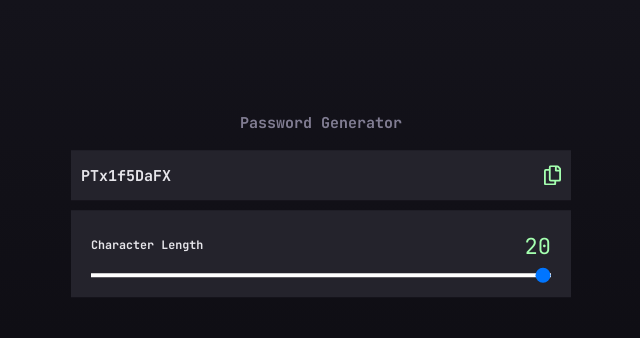
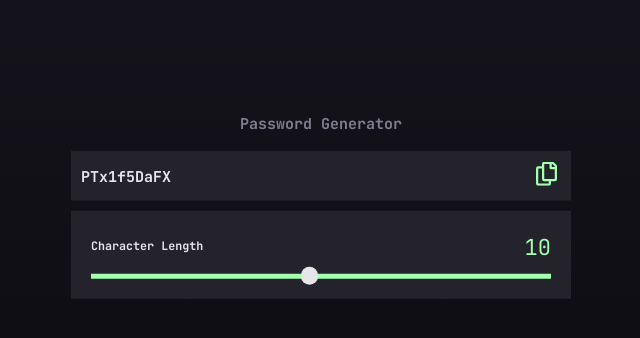
Before and after one commit to Hugo-Farias/password-generator, a React (Vite) app: page / in a window 1280 px wide. Shown: the top 338 px of the page, without its empty margins (319-959 px from the left). Built offline with nearby package versions, Linux system fonts and the light colour scheme.

Commit message:
UI progress on slider

```diff
--- a/src/_variables.scss
+++ b/src/_variables.scss
@@ -5,3 +5,4 @@
 
 $color-primary: #a4ffaf;
 $color-window: #24232c;
+$color-font: #e6e5ea;
--- a/src/components/InputField.scss
+++ b/src/components/InputField.scss
@@ -1,6 +1,9 @@
 @import "../variables";
 
 .input-field {
+  position: relative;
+  overflow: hidden;
+
   & > .title {
     @include flex-center;
     margin-bottom: 1.5rem;
@@ -24,6 +27,21 @@
       font-size: 1.5rem;
     }
 
+    & > .button-copy {
+      transition: background-color 0.2s ease-in-out;
+      position: absolute;
+      right: 0.3rem;
+      background-color: transparent;
+      border: none;
+      cursor: pointer;
+      height: 50%;
+      aspect-ratio: 1;
+
+      &:hover {
+        background-color: rgba(255, 255, 255, 0.15);
+      }
+    }
+
     & > img {
       height: 2rem;
     }
--- a/src/components/InputField.tsx
+++ b/src/components/InputField.tsx
@@ -7,7 +7,9 @@ function InputField() {
       <h1 className="title">Password Generator</h1>
       <div className="result">
         <h2 className="password">PTx1f5DaFX</h2>
-        <img alt="Copy Icon" src={copySvg} />
+        <button className="button-copy">
+          <img alt="Copy Icon" src={copySvg} />
+        </button>
       </div>
     </div>
   );
--- a/src/components/Options.scss
+++ b/src/components/Options.scss
@@ -21,20 +21,26 @@
 
   & > .slider {
     width: 100%;
-    height: 0.4rem;
+    height: 0.5rem;
     appearance: none;
-    //background-color: $color-primary;
+    background-color: $color-primary;
 
-    &::-webkit-slider-runnable-track,
-    &::-moz-range-track {
-      //background-color: $color-primary;
-      background: linear-gradient(
-        to right,
-        blue 0%,
-        blue 50%,
-        red 50%,
-        red 100%
-      );
+    &:hover::-webkit-slider-thumb {
+      background: darken($color-font, 20);
+    }
+
+    &::-webkit-slider-runnable-track {
+      -webkit-appearance: none;
+      //background-color: white;
+    }
+
+    &::-webkit-slider-thumb {
+      -webkit-appearance: none;
+      height: 1.75rem;
+      aspect-ratio: 1;
+      border-radius: 50%;
+      //cursor: e-resize;
+      background: $color-font;
     }
   }
 }
--- a/src/components/Options.tsx
+++ b/src/components/Options.tsx
@@ -1,13 +1,13 @@
 import "./Options.scss";
-import { useEffect, useRef, useState } from "react";
+import { useRef, useState } from "react";
 
 const Options = function () {
   const sliderRef = useRef<HTMLInputElement | null>(null);
   const [currentLen, setCurrentLen] = useState<number>(10);
 
-  useEffect(() => {
+  const handleInputChange = function () {
     setCurrentLen(+sliderRef.current?.value);
-  }, [sliderRef]);
+  };
 
   return (
     <div className="options">
@@ -17,6 +17,8 @@ const Options = function () {
       </div>
       <input
         ref={sliderRef}
+        value={currentLen}
+        onChange={handleInputChange}
         className="slider"
         type="range"
         id="slider"
--- a/src/index.scss
+++ b/src/index.scss
@@ -1,3 +1,5 @@
+@import "variables";
+
 @font-face {
   font-family: "JetBrains Mono";
   src: url("./assets/fonts/JetBrainsMono-VariableFont_wght.ttf")
@@ -12,7 +14,7 @@
   line-height: 1.5;
   font-weight: 400;
 
-  color: #e6e5ea;
+  color: $color-font;
   background: linear-gradient(180deg, #14131b 0%, #08070b 100%);
 
   font-synthesis: none;
```
